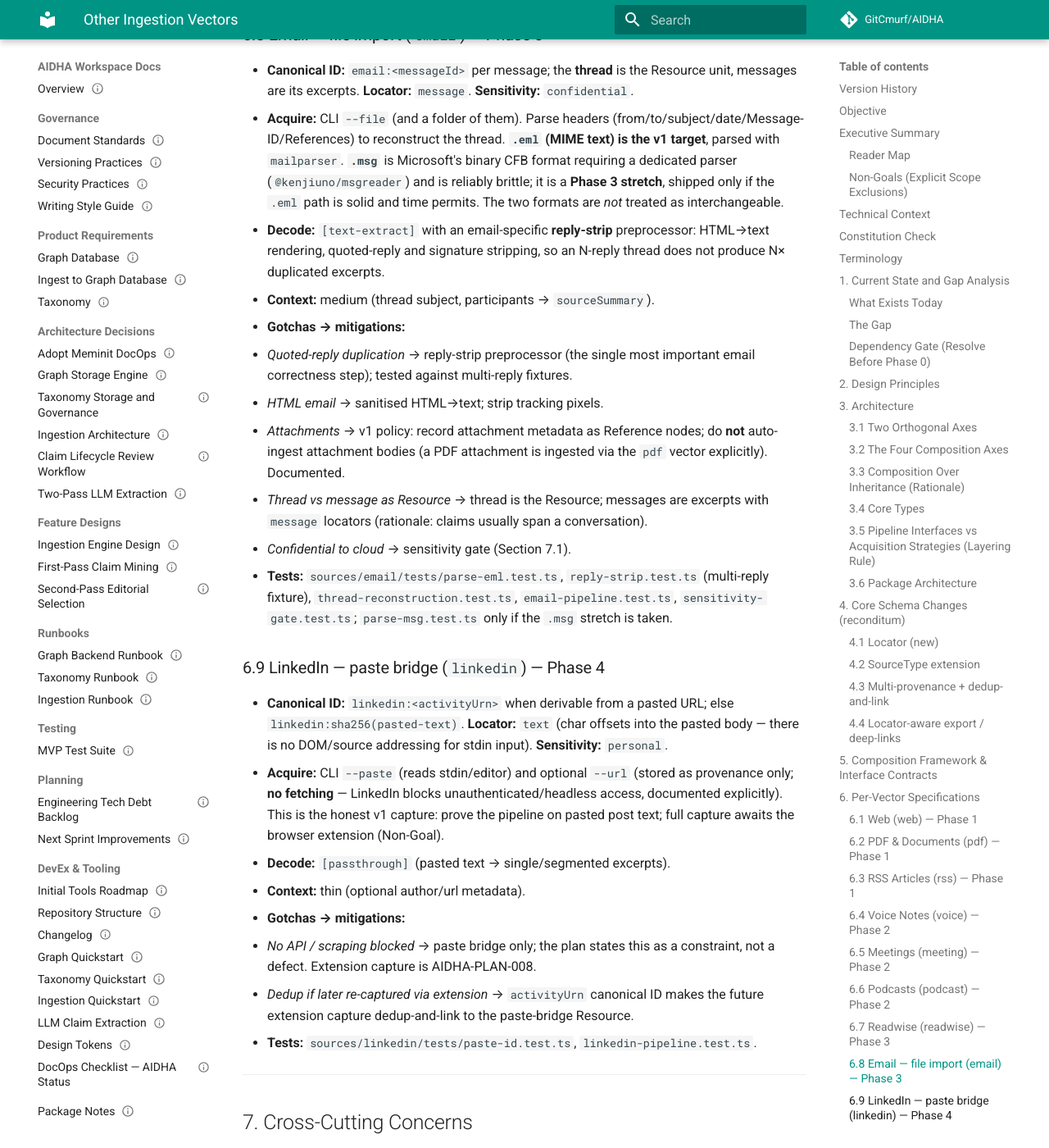
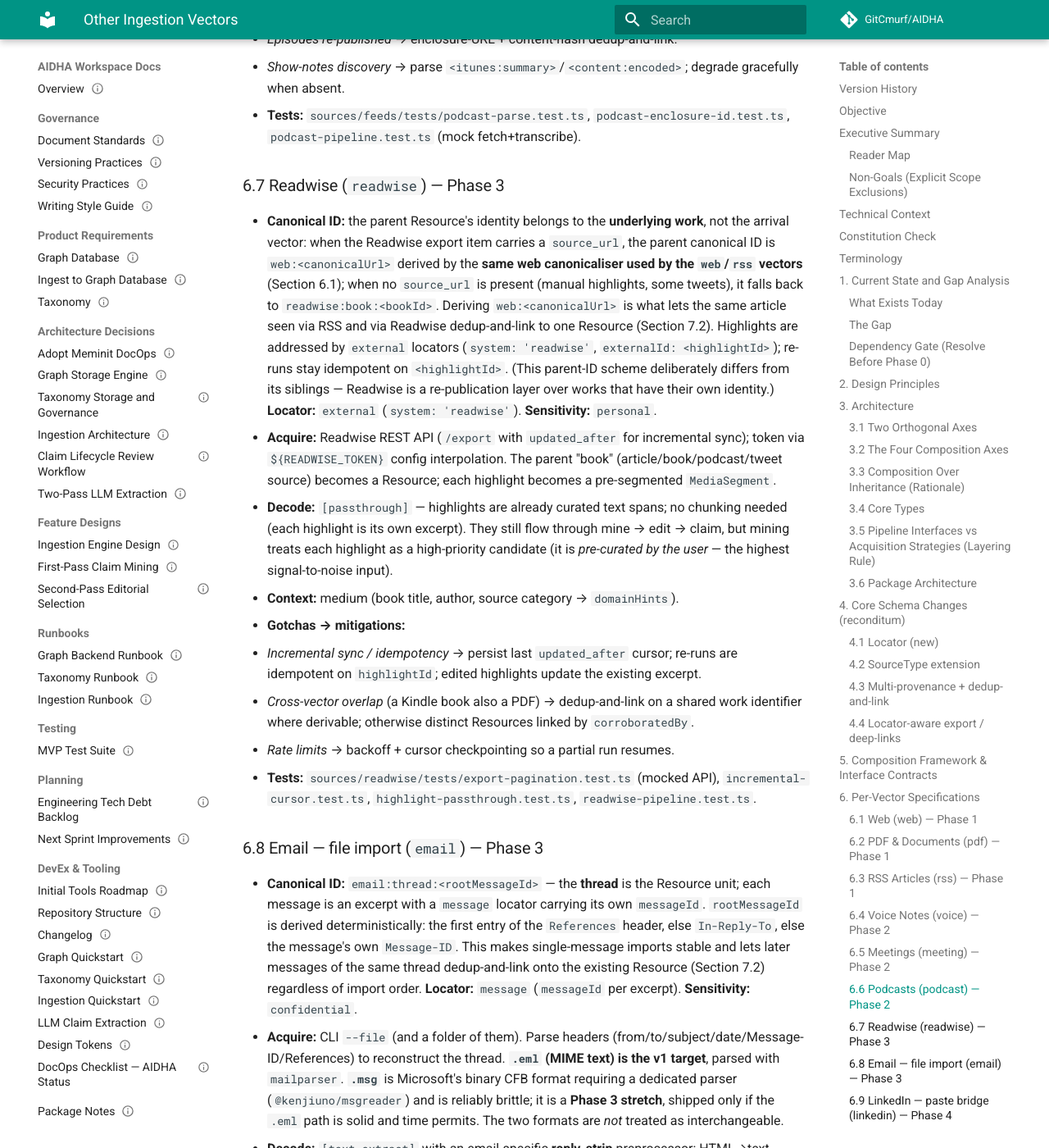
Before and after one commit to GitCmurf/AIDHA, an MkDocs documentation site: the page built from docs/05-planning/plan-007-other-ingestion-vectors.md, in a window 1280 px wide and 1400 px high, scrolled down 18382 px. Shown: the whole window at 82% size. Built offline with MkDocs 1.6.1 and Material for MkDocs 9.7.7, drawn with Linux system fonts in a browser that asks for light colours; comment, search, counter and statistics services are not loaded; the version menu is left out; some of the changed text lies outside the part shown.

Commit message:
docs: harden plan 007 ingestion vectors

```diff
--- a/docs/01-indices/catalog.json
+++ b/docs/01-indices/catalog.json
@@ -357,7 +357,7 @@
       "document_id": "AIDHA-PLAN-007",
       "owner": "Ingestion Engineering Lead",
       "status": "Draft",
-      "version": "0.2",
+      "version": "0.3",
       "last_updated": "2026-05-20",
       "title": "Other Ingestion Vectors",
       "type": "PLAN",
--- a/docs/05-planning/plan-007-other-ingestion-vectors.md
+++ b/docs/05-planning/plan-007-other-ingestion-vectors.md
@@ -29,12 +29,14 @@
 | ------- | ---------- | ------ | ------------------------------------------------------------------------------------------------------ | --------- | ------ | --------- |
 | 0.1     | 2026-05-20 | AI     | Initial plan: four-axis composition architecture, eight fully-specified vectors, phased execution.      | —         | Draft  | —         |
 | 0.2     | 2026-05-20 | AI     | Pre-review hardening: resolve byte-identical contradiction (semantic-equivalence gate), define `ComposedVector`, scope determinism to cache/mocks, split `.eml`/`.msg`, add `text` Locator kind, per-Resource sensitivity routing, Zotero/screenshot roadmap, PRD-002 revision task. | Self-review (advisor) | Draft | — |
+| 0.3     | 2026-05-20 | AI     | Codex adversarial-review fixes: (1) email Resource identity moved to thread level (`email:thread:<rootMessageId>` with a spelled-out derivation; messages are excerpts) and Objective de-advertised "tagged Outlook" to honest file-import scope; (2) defined the Readwise `source_url`→`web:<canonicalUrl>` work-id derivation so the RSS↔Readwise dedup gate is achievable, with merge/link integration cases pinned; (3) cleaned up three residual `byte-identical` references v0.2 missed (Phase 0 checklist, Risks table, DoD #2). | GPT (adversarial via Codex), Self-review (advisor) | Draft | — |
 
 ## Objective
 
 Extend AIDHA ingestion beyond the YouTube transcript proof-of-concept to eight
 fully-specified vectors — **web pages, PDFs/documents, RSS articles, voice notes,
-multi-person meetings, podcasts, Readwise highlights, and tagged Outlook email**,
+multi-person meetings, podcasts, Readwise highlights, and Outlook/email via file
+import (`.eml`/`.msg`; tag-triggered Graph API sync deferred to AIDHA-PLAN-008)**,
 plus a LinkedIn paste bridge — on a single reusable extraction spine, without
 re-implementing the pipeline per source.
 
@@ -684,9 +686,18 @@
 
 ### 6.7 Readwise (`readwise`) — Phase 3
 
-- **Canonical ID:** `readwise:<highlightId>` for highlights;
-  `readwise:book:<bookId>` for the parent Resource. **Locator:** `external`
-  (`system: 'readwise'`). **Sensitivity:** `personal`.
+- **Canonical ID:** the parent Resource's identity belongs to the **underlying
+  work**, not the arrival vector: when the Readwise export item carries a
+  `source_url`, the parent canonical ID is `web:<canonicalUrl>` derived by the
+  **same web canonicaliser used by the `web`/`rss` vectors** (Section 6.1); when no
+  `source_url` is present (manual highlights, some tweets), it falls back to
+  `readwise:book:<bookId>`. Deriving `web:<canonicalUrl>` is what lets the same
+  article seen via RSS and via Readwise dedup-and-link to one Resource (Section 7.2).
+  Highlights are addressed by `external` locators (`system: 'readwise'`,
+  `externalId: <highlightId>`); re-runs stay idempotent on `<highlightId>`.
+  (This parent-ID scheme deliberately differs from its siblings — Readwise is a
+  re-publication layer over works that have their own identity.) **Locator:**
+  `external` (`system: 'readwise'`). **Sensitivity:** `personal`.
 - **Acquire:** Readwise REST API (`/export` with `updated_after` for incremental
   sync); token via `${READWISE_TOKEN}` config interpolation. The parent "book"
   (article/book/podcast/tweet source) becomes a Resource; each highlight becomes a
@@ -709,9 +720,13 @@
 
 ### 6.8 Email — file import (`email`) — Phase 3
 
-- **Canonical ID:** `email:<messageId>` per message; the **thread** is the Resource
-  unit, messages are its excerpts. **Locator:** `message`.
-  **Sensitivity:** `confidential`.
+- **Canonical ID:** `email:thread:<rootMessageId>` — the **thread** is the Resource
+  unit; each message is an excerpt with a `message` locator carrying its own
+  `messageId`. `rootMessageId` is derived deterministically: the first entry of the
+  `References` header, else `In-Reply-To`, else the message's own `Message-ID`. This
+  makes single-message imports stable and lets later messages of the same thread
+  dedup-and-link onto the existing Resource (Section 7.2) regardless of import order.
+  **Locator:** `message` (`messageId` per excerpt). **Sensitivity:** `confidential`.
 - **Acquire:** CLI `--file` (and a folder of them). Parse headers
   (from/to/subject/date/Message-ID/References) to reconstruct the thread.
   **`.eml` (MIME text) is the v1 target**, parsed with `mailparser`. **`.msg`** is
@@ -790,7 +805,11 @@
 - **Dedup-and-link:** when an incoming `canonicalId` matches an existing Resource,
   AIDHA appends the new `Provenance` and adds an `alsoSeenVia` edge — it does **not**
   create a duplicate and does **not** discard the arrival. The same article via RSS
-  *and* Readwise becomes one Resource with two provenances.
+  *and* Readwise becomes one Resource with two provenances **because both derive the
+  same `web:<canonicalUrl>`** — RSS via its `web:` fallback (Section 6.3) and Readwise
+  via its `source_url`→`web:` derivation (Section 6.7). When no shared `web:` id is
+  derivable (e.g. a Readwise highlight with no `source_url`), the two stay distinct
+  Resources linked by `corroboratedBy` rather than merging.
 - **Cross-canonical corroboration:** when two *distinct* canonical Resources are
   later judged to represent the same work (e.g. a PDF and its Readwise highlights),
   a `corroboratedBy` edge links them; their excerpts/claims remain queryable
@@ -881,7 +900,10 @@
 - [ ] Refactor `praecis/youtube` to implement the interfaces, compose via
       `composeVector`, and register via `SourceRegistration`.
 - [ ] Verify: all existing YouTube tests pass; dossier/JSON-LD exports are
-      byte-identical to pre-refactor fixtures (regression gate).
+      **semantically equivalent** to pre-refactor output — same claims, provenance,
+      and deep-link targets — and **byte-stable across re-runs on the regenerated
+      fixtures** (regression gate; not byte-identical to pre-refactor output, since
+      the new `locator` field changes the export shape — Section 4 preamble).
 
 **Acceptance:** `pnpm -C packages/praecis/core test` and
 `pnpm -C packages/praecis/youtube test` green; YouTube export **semantically
@@ -971,7 +993,13 @@
 
 - `aidha ingest <vector> …` for each vector against fixtures (no network).
 - `aidha config explain sources.<id>.…` for each registration.
-- Cross-vector dedup-and-link integration test (RSS + Readwise → one Resource).
+- Cross-vector dedup-and-link integration test, two cases:
+  - **Merge:** an RSS item and a Readwise export item whose `source_url` canonicalises
+    to the *same* `web:<canonicalUrl>` → **one Resource, two provenances** (asserts the
+    Section 6.7 `source_url`→`web:` derivation lands on the RSS `web:` fallback). The
+    fixture must use a Readwise item that *carries* `source_url`.
+  - **Link, not merge:** a Readwise item with no `source_url` → **two Resources joined
+    by `corroboratedBy`**, never silently merged.
 
 ### Determinism gate
 
@@ -1046,7 +1074,7 @@
 | Risk | Mitigation |
 | ---- | ---------- |
 | contract-drift merge slips → Phase 0 blocked | Treat the merge as the top sequencing priority; Phase 0 has no other prerequisites. |
-| Pipeline extraction from `youtube` breaks behaviour | Byte-identical export regression gate (Phase 0 acceptance). |
+| Pipeline extraction from `youtube` breaks behaviour | Semantic-equivalence regression gate on regenerated fixtures (Phase 0 acceptance): same claims/provenance/deep-link targets, byte-stable across re-runs. |
 | Transcription quality/cost varies by backend | Pluggable backends + fixtures; default cloud, opt-in local; cost ceilings. |
 | Diarisation accuracy on noisy meetings | Backend choice + documented best-effort; per-recording labels only in v1. |
 | Web/LinkedIn anti-bot fragility | Web defaults to readability; LinkedIn is paste-only; no scraping committed. |
@@ -1077,8 +1105,10 @@
 
 1. All eight vectors (+ LinkedIn paste bridge) ingest fixtures end-to-end to
    reviewed-ready draft claims with correct Locators and deep-links.
-2. `praecis/youtube` refactored onto `core`; YouTube exports byte-identical to
-   pre-refactor fixtures.
+2. `praecis/youtube` refactored onto `core`; YouTube exports **semantically
+   equivalent** to pre-refactor output (same claims/provenance/deep-link targets)
+   and byte-stable across re-runs on the regenerated fixtures — not byte-identical
+   to pre-refactor output, since the new `locator` field changes the export shape.
 3. Every vector ships **code + tests + DocOps** (runbook + quickstart) in lockstep;
    `pnpm docs:build` and DocOps checks green.
 4. No-network CI green across all new packages; determinism gate passes.
```
Also changed, not shown: other parts of docs/05-planning/plan-007-other-ingestion-vectors.md (+2 -2 lines).
